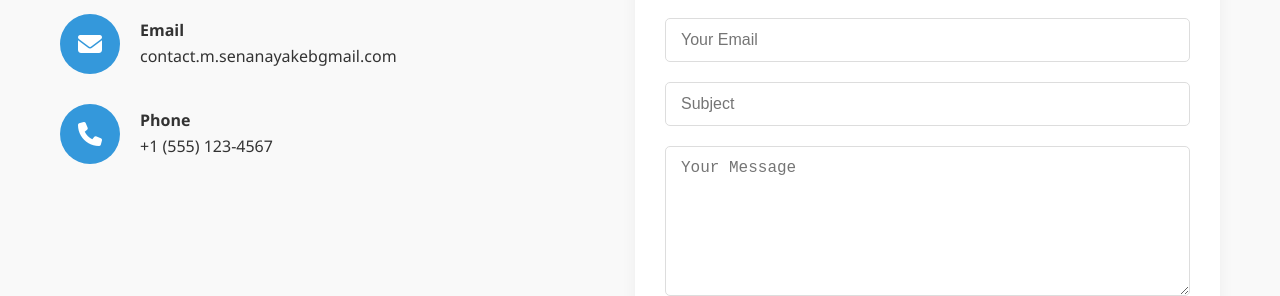
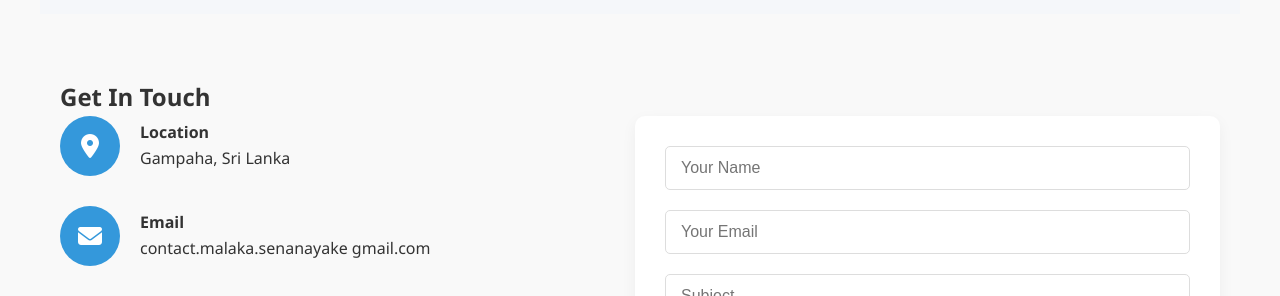
Before and after one commit to MalakaSenanayake/malaka-senanayake-portfolio, an Angular app: page / in a window 1280 px wide. Shown: the part 2504-2800 px from the top of the page. Built offline with nearby package versions, Linux system fonts and the light colour scheme.

Commit message:
Removed contact details and edited space between components.

```diff
--- a/src/app/app.component.html
+++ b/src/app/app.component.html
@@ -1,12 +1,19 @@
 <app-header></app-header>
 
-<main>
+<main class="main-container">
   <!-- each section's component uses a top-level section element so
        scrollService can find elements by id -->
-  <app-hero id="home"></app-hero>
-  <app-about id="about"></app-about>
-  <app-projects id="projects"></app-projects>
-  <app-contact id="contact"></app-contact>
+  <div>
+    <app-hero id="home"></app-hero>
+  </div>
+  <div>
+    <app-about id="about"></app-about>
+  </div>
+  <div>
+    <app-projects id="projects"></app-projects>
+  </div>
+  <div>
+    <app-contact id="contact"></app-contact>
+  </div>
 </main>
-
-<app-footer></app-footer>
+  <app-footer></app-footer>
--- a/src/app/app.component.scss
+++ b/src/app/app.component.scss
@@ -2,6 +2,6 @@
   display: block;
 }
 
-main {
-  /* main margin is set from global styles to account for fixed header */
+.main-container > * {
+  margin-bottom: 4rem; /* Adjust the value as needed */
 }
--- a/src/app/components/contact/contact.component.html
+++ b/src/app/components/contact/contact.component.html
@@ -15,24 +15,16 @@
         <div class="contact-icon"><i class="fas fa-envelope"></i></div>
         <div class="contact-details">
           <h4>Email</h4>
-          <p>contact.m.senanayakebgmail.com</p>
+          <p>contact.malaka.senanayake gmail.com</p>
         </div>
       </div>
 
-      <div class="contact-item">
-        <div class="contact-icon"><i class="fas fa-phone"></i></div>
-        <div class="contact-details">
-          <h4>Phone</h4>
-          <p>+1 (555) 123-4567</p>
-        </div>
-      </div>
-<!--
       <div class="social-links">
         <a href="#" class="social-link"><i class="fab fa-github"></i></a>
         <a href="#" class="social-link"><i class="fab fa-linkedin-in"></i></a>
-        <a href="#" class="social-link"><i class="fab fa-twitter"></i></a>
-        <a href="#" class="social-link"><i class="fab fa-dev"></i></a>
-      </div> -->
+        <a href="#" class="social-link"><i class="fab fa-facebook-f"></i></a>
+      </div>
+
     </div>
 
     <div class="contact-form">
@@ -49,7 +41,10 @@
         <div class="form-group">
           <textarea formControlName="message" class="form-control" placeholder="Your Message" required></textarea>
         </div>
-        <button type="submit" class="btn">Send Message</button>
+        <div class="form-group">
+          <button type="submit" class="btn">Send Message</button>
+        </div>
+
       </form>
     </div>
   </div>
--- a/src/app/components/contact/contact.component.scss
+++ b/src/app/components/contact/contact.component.scss
@@ -16,3 +16,41 @@ textarea.form-control { min-height: 150px; resize: vertical; }
 @media (max-width: 992px) {
   .contact-content { flex-direction: column; }
 }
+.btn {
+  padding: 10px 20px;
+  background-color: #007bff;
+  color: white;
+  border: none;
+  border-radius: 4px;
+  cursor: pointer;
+}
+
+.btn:hover {
+  background-color: #0056b3;
+}
+
+// Social media links.---------------------------------------------
+
+.social-links {
+  display: flex;
+  gap: 15px; /* Modern way - adds space between items */
+}
+
+.social-link {
+  display: inline-flex;
+  align-items: center;
+  justify-content: center;
+  width: 40px;
+  height: 40px;
+  background-color: #f0f0f0;
+  border-radius: 50%;
+  text-decoration: none;
+  color: #333;
+  transition: all 0.3s ease;
+}
+
+.social-link:hover {
+  background-color: #007bff;
+  color: white;
+  transform: translateY(-2px);
+}
--- a/src/app/components/footer/footer.component.html
+++ b/src/app/components/footer/footer.component.html
@@ -25,6 +25,6 @@
   </div>
 
   <div class="copyright">
-    © 2025 | Malaka Senanayake
+    © 2025 | Malaka Senanayake | Test
   </div>
 </footer>
--- a/src/app/components/footer/footer.component.scss
+++ b/src/app/components/footer/footer.component.scss
@@ -1,7 +1,7 @@
 .footer {
   background: var(--primary);
   color: white;
-  padding: 50px 0 20px;
+  padding: 50px 0px 20px;
 
   .footer-content {
     max-width: 1200px; // keeps it centered
--- a/src/app/components/projects/projects.component.ts
+++ b/src/app/components/projects/projects.component.ts
@@ -16,8 +16,7 @@ export class ProjectsComponent implements OnInit {
   categories = [
     { key: 'all', label: 'All' },
     { key: 'web', label: 'Web Apps' },
-    { key: 'mobile', label: 'Mobile' },
-    { key: 'api', label: 'APIs' }
+    { key: 'mobile', label: 'Mobile' }
   ];
 
   constructor(private projectService: ProjectService) {}
```
